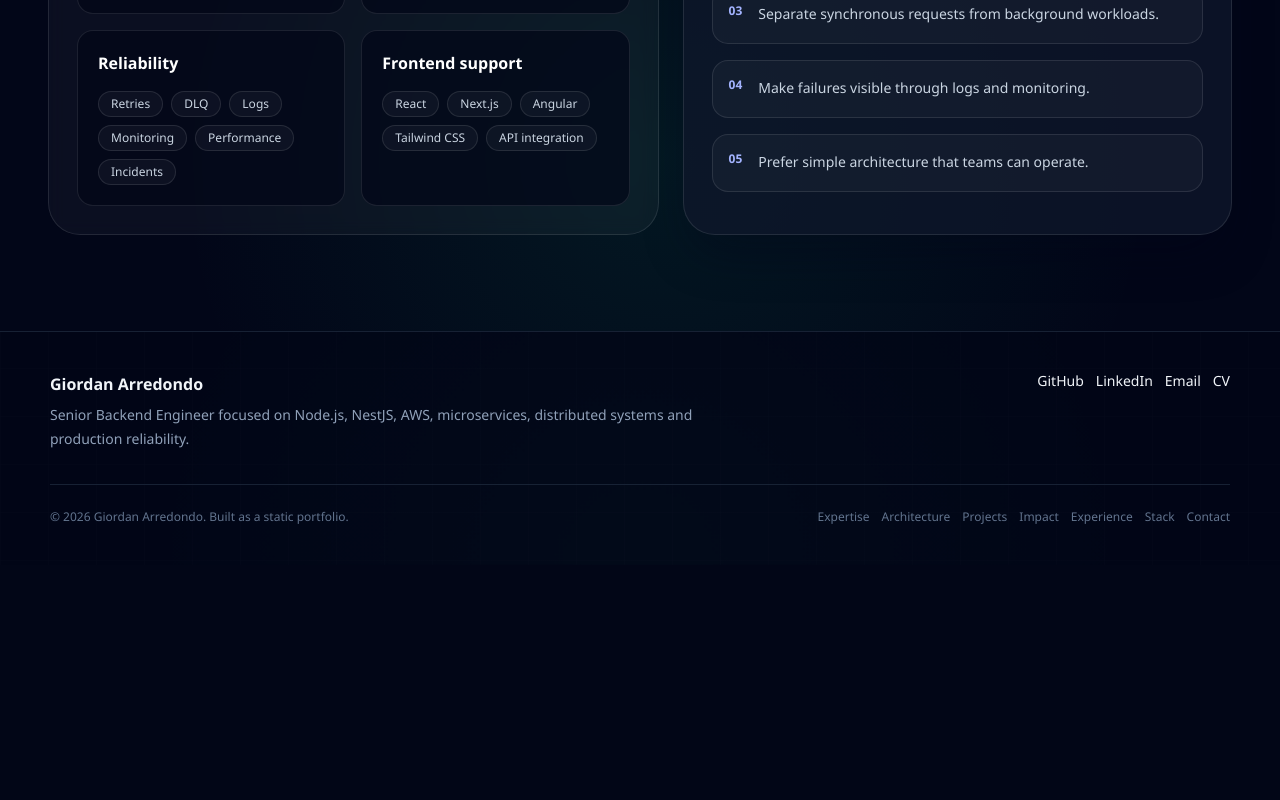
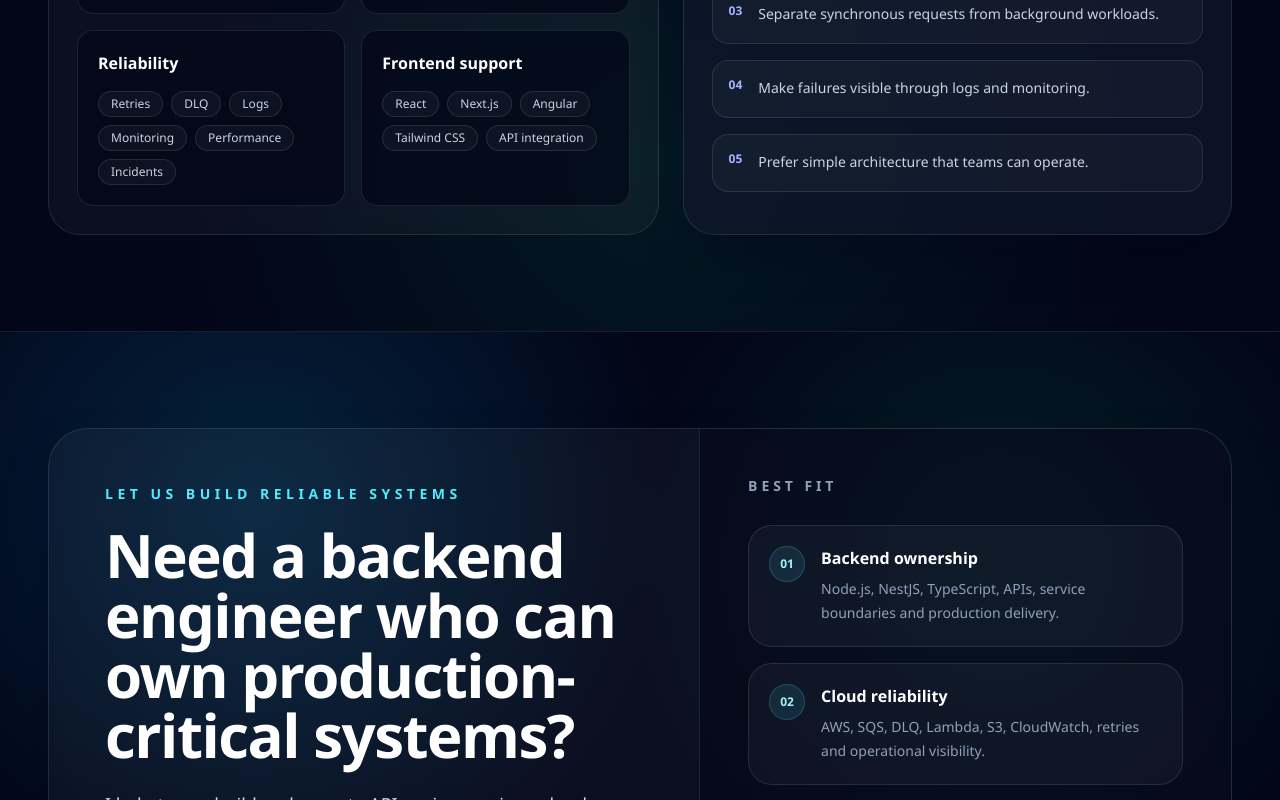
Before and after one commit to giordanap/portfolio, a Next.js app: page / in a window 1280 px wide. Shown: the part 11200-12000 px from the top of the page. Before the commit the page ends 11765 px from the top, so only its background shows below. Built offline with nearby package versions, Linux system fonts and the light colour scheme.

Commit message:
feat: add contact and cta section

```diff
--- a/src/app/page.tsx
+++ b/src/app/page.tsx
@@ -9,6 +9,7 @@ import { CloudMediaSupportSection } from "@/components/sections/cloud-media-supp
 import { ProductionExperienceSection } from "@/components/sections/production-experience-section";
 import { FeaturedProjectsSection } from "@/components/sections/featured-projects-section";
 import { TechnicalExperienceSection } from "@/components/sections/technical-experience-section";
+import { ContactCtaSection } from "@/components/sections/contact-cta-section";
 
 const previewSections = [
   {
@@ -71,6 +72,7 @@ export default function Home() {
       <ProductionExperienceSection />
       <FeaturedProjectsSection />
       <TechnicalExperienceSection />
+      <ContactCtaSection />
     </main>
 
       <Footer />
--- /dev/null
+++ b/src/components/sections/contact-cta-section.tsx
@@ -0,0 +1,122 @@
+"use client";
+
+import { motion } from "framer-motion";
+
+import {
+  contactAvailability,
+  contactCta,
+  contactSignals,
+} from "@/data/contact-cta";
+
+export function ContactCtaSection() {
+  return (
+    <section
+      id="contact"
+      className="relative overflow-hidden border-t border-white/10 bg-slate-950 px-6 py-24 text-white sm:px-8 lg:px-12"
+    >
+      <div className="absolute inset-0 bg-[radial-gradient(circle_at_20%_18%,rgba(14,165,233,0.18),transparent_32%),radial-gradient(circle_at_78%_24%,rgba(16,185,129,0.14),transparent_30%),radial-gradient(circle_at_50%_100%,rgba(99,102,241,0.16),transparent_36%)]" />
+
+      <div className="relative mx-auto max-w-7xl">
+        <motion.div
+          initial={{ opacity: 0, y: 28 }}
+          whileInView={{ opacity: 1, y: 0 }}
+          viewport={{ once: true, margin: "-120px" }}
+          transition={{ duration: 0.65, ease: "easeOut" }}
+          className="overflow-hidden rounded-[2.5rem] border border-white/10 bg-white/[0.04] shadow-2xl shadow-slate-950/50 backdrop-blur"
+        >
+          <div className="grid gap-0 lg:grid-cols-[1.1fr_0.9fr]">
+            <div className="p-8 sm:p-10 lg:p-14">
+              <p className="mb-5 text-sm font-semibold uppercase tracking-[0.32em] text-cyan-300">
+                {contactCta.eyebrow}
+              </p>
+
+              <h2 className="max-w-3xl text-3xl font-semibold tracking-tight text-white sm:text-4xl lg:text-6xl">
+                {contactCta.title}
+              </h2>
+
+              <p className="mt-6 max-w-2xl text-base leading-8 text-slate-300 sm:text-lg">
+                {contactCta.description}
+              </p>
+
+              <div className="mt-9 flex flex-col gap-3 sm:flex-row">
+                <a
+                  href={contactCta.primaryAction.href}
+                  target="_blank"
+                  rel="noreferrer"
+                  className="inline-flex items-center justify-center rounded-full bg-white px-6 py-3 text-sm font-semibold text-slate-950 transition hover:-translate-y-0.5 hover:bg-cyan-100"
+                >
+                  {contactCta.primaryAction.label}
+                </a>
+
+                <a
+                  href={contactCta.secondaryAction.href}
+                  className="inline-flex items-center justify-center rounded-full border border-white/15 bg-white/[0.04] px-6 py-3 text-sm font-semibold text-white transition hover:-translate-y-0.5 hover:border-cyan-300/50"
+                >
+                  {contactCta.secondaryAction.label}
+                </a>
+              </div>
+
+              <div className="mt-10 grid gap-3 sm:grid-cols-2">
+                {contactAvailability.map((item) => (
+                  <div
+                    key={item}
+                    className="rounded-2xl border border-white/10 bg-slate-950/60 px-4 py-3 text-sm text-slate-300"
+                  >
+                    {item}
+                  </div>
+                ))}
+              </div>
+            </div>
+
+            <div className="border-t border-white/10 bg-slate-950/60 p-8 sm:p-10 lg:border-l lg:border-t-0 lg:p-12">
+              <p className="text-sm font-semibold uppercase tracking-[0.28em] text-slate-400">
+                Best fit
+              </p>
+
+              <div className="mt-7 space-y-4">
+                {contactSignals.map((signal, index) => (
+                  <motion.article
+                    key={signal.title}
+                    initial={{ opacity: 0, x: 24 }}
+                    whileInView={{ opacity: 1, x: 0 }}
+                    viewport={{ once: true, margin: "-120px" }}
+                    transition={{ duration: 0.5, delay: index * 0.08 }}
+                    className="rounded-3xl border border-white/10 bg-white/[0.04] p-5"
+                  >
+                    <div className="flex items-start gap-4">
+                      <span className="flex h-9 w-9 shrink-0 items-center justify-center rounded-full border border-cyan-300/20 bg-cyan-300/10 text-xs font-semibold text-cyan-200">
+                        0{index + 1}
+                      </span>
+
+                      <div>
+                        <h3 className="font-semibold text-white">
+                          {signal.title}
+                        </h3>
+
+                        <p className="mt-2 text-sm leading-6 text-slate-400">
+                          {signal.description}
+                        </p>
+                      </div>
+                    </div>
+                  </motion.article>
+                ))}
+              </div>
+
+              <div className="mt-8 rounded-3xl border border-cyan-300/20 bg-cyan-300/10 p-5">
+                <p className="text-sm font-semibold text-cyan-100">
+                  Portfolio focus
+                </p>
+
+                <p className="mt-2 text-sm leading-6 text-slate-300">
+                  Senior backend profile with full-stack range, cloud delivery
+                  experience and a practical mindset for systems that must work
+                  reliably in production.
+                </p>
+              </div>
+            </div>
+          </div>
+        </motion.div>
+      </div>
+    </section>
+  );
+}
--- /dev/null
+++ b/src/data/contact-cta.ts
@@ -0,0 +1,39 @@
+export const contactCta = {
+  eyebrow: "Let us build reliable systems",
+  title: "Need a backend engineer who can own production-critical systems?",
+  description:
+    "I help teams build and operate APIs, microservices, cloud integrations and distributed workflows with a strong focus on reliability, observability and real production behavior.",
+  primaryAction: {
+    label: "View GitHub",
+    href: "https://github.com/giordanap",
+  },
+  secondaryAction: {
+    label: "Review projects",
+    href: "#projects",
+  },
+};
+
+export const contactSignals = [
+  {
+    title: "Backend ownership",
+    description:
+      "Node.js, NestJS, TypeScript, APIs, service boundaries and production delivery.",
+  },
+  {
+    title: "Cloud reliability",
+    description:
+      "AWS, SQS, DLQ, Lambda, S3, CloudWatch, retries and operational visibility.",
+  },
+  {
+    title: "Full-stack support",
+    description:
+      "React, Next.js and Angular experience when frontend delivery needs backend alignment.",
+  },
+];
+
+export const contactAvailability = [
+  "Senior Backend Engineer roles",
+  "Full-stack roles with backend leadership",
+  "Cloud and API modernization projects",
+  "Distributed systems and reliability-focused teams",
+];
```
